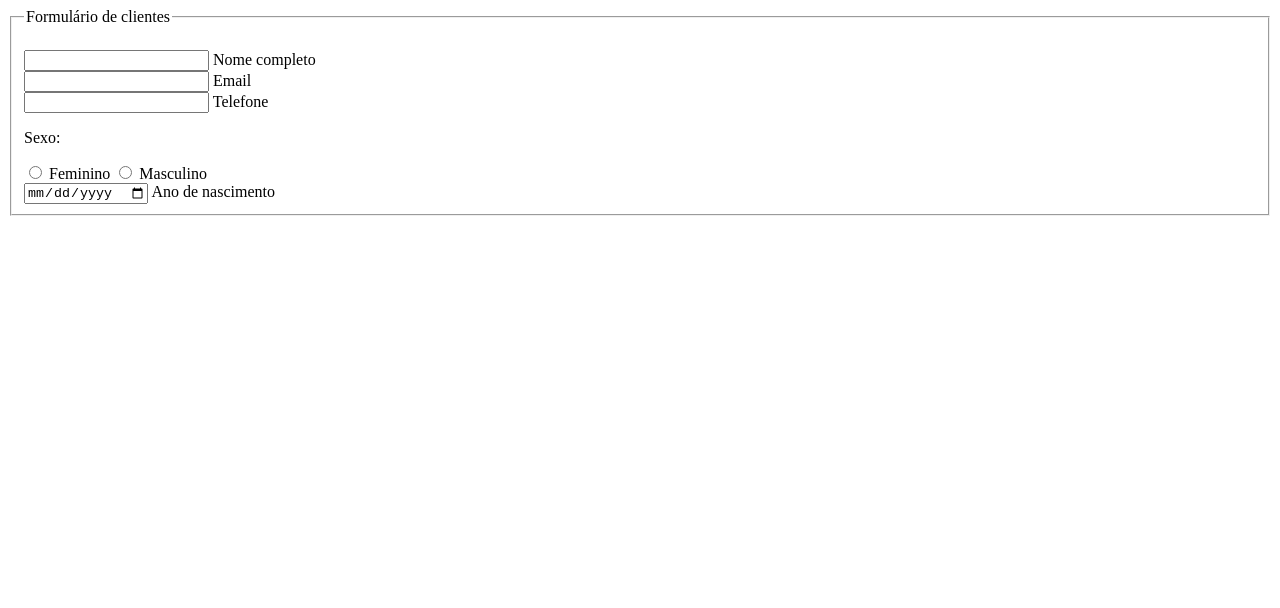
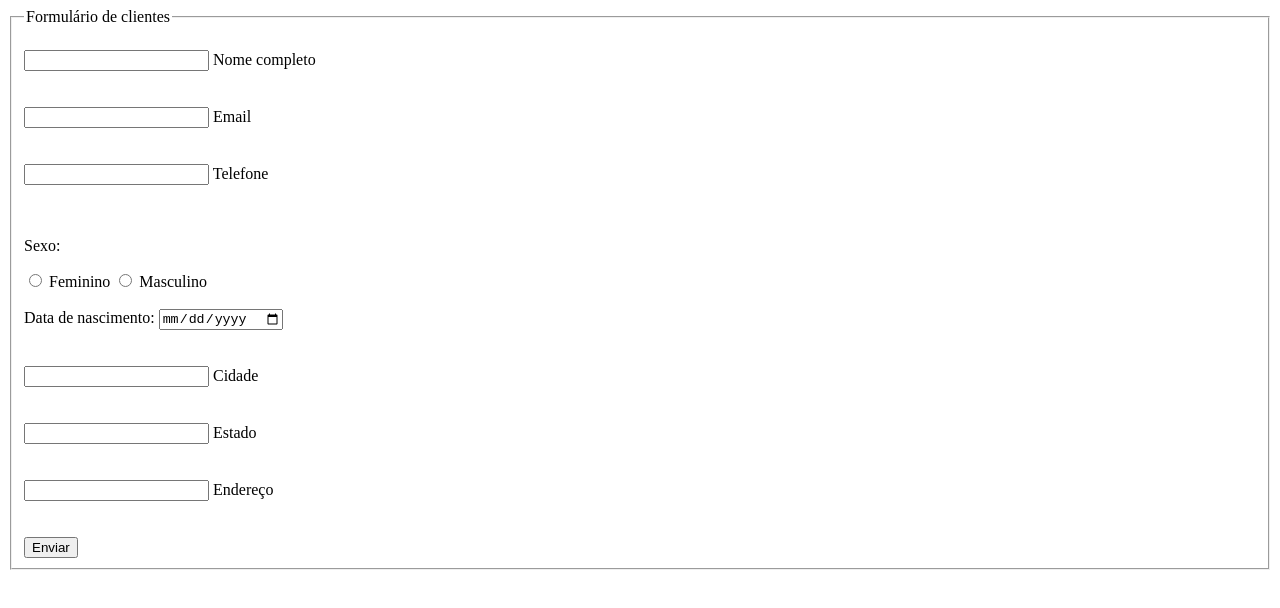
Before and after one commit to BrunodevOliveira/Formulario-clientes, a plain HTML site: page index.html in a window 1280 px wide. Drawn offline with Linux system fonts and the light colour scheme.

Commit message:
html-basico-criado

```diff
--- a/index.html
+++ b/index.html
@@ -14,26 +14,40 @@
             <div class="inputBox">
                 <input type="text" name="nome" id="nome" class="inputUser" required>
                 <label for="nome">Nome completo</label>
-            </div>
+            </div> <br><br>
             <div class="inputBox">
                 <input type="email" name="email" id="email" class="inputUser" required>
                 <label for="email">Email</label>
-            </div>
+            </div><br><br>
             <div class="inputBox">
                 <input type="tel" name="tel" id="tel" class="inputUser" required>
                 <label for="tel">Telefone</label>
-            </div>
+            </div><br><br>
 
             <p>Sexo:</p>
             <input type="radio" name="genero" id="feminino" value="Feminino" required>
             <label for="feminino">Feminino</label>
             <input type="radio" name="genero" id="masculino" value="Masculino" required>
-            <label for="masculino">Masculino</label>
+            <label for="masculino">Masculino</label><br><br>
 
             <div class="inputBox">
-                <input type="date" name="date" id="date" class="inputUser" required>
-                <label for="date">Ano de nascimento</label>
-            </div>
+                <label for="data_nascimento">Data de nascimento:</label>
+                <input type="date" name="data_nascimento" id="data_nascimento" class="inputUser" required>
+            </div><br><br>
+
+            <div class="inputBox">
+                <input type="text" name="cidade" id="cidade" class="inputUser" required>
+                <label for="cidade">Cidade</label>
+            </div><br><br>
+            <div class="inputBox">
+                <input type="text" name="estado" id="estado" class="inputUser" required>
+                <label for="estado">Estado</label>
+            </div><br><br>
+            <div class="inputBox">
+                <input type="text" name="endereco" id="endereco" class="inputUser" required>
+                <label for="endereco">Endereço</label>
+            </div><br><br>
+            <input type="submit" value="Enviar" id="submit">
         </fieldset>
     </div>
 </body>
```
